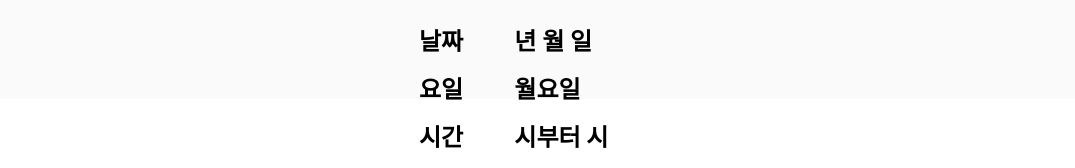
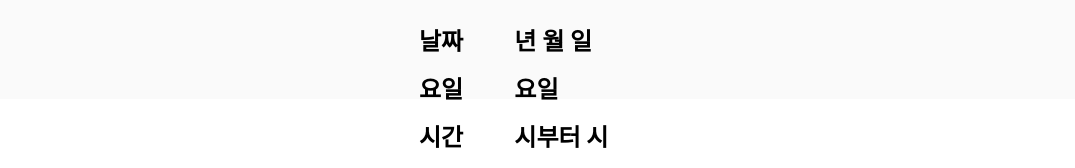
Before and after one commit to SejongCanDoIt/meeting-room-reservation, a React (Create React App) app in the folder front/: page /ShareReservationPage in a window 1280 px wide. Shown: the part 709-877 px from the top of the page, without its empty margins (102-1177 px from the left). Built offline with nearby package versions, Linux system fonts and the light colour scheme.

Commit message:
Fix: 예약 정보 요일 수정

```diff
--- a/front/src/components/pages/Reservation.jsx
+++ b/front/src/components/pages/Reservation.jsx
@@ -247,6 +247,7 @@ export default function Reservation() {
         const year = selectedDay.year.toString();
         const month = selectedDay.month < 10 ? "0" + selectedDay.month.toString() : selectedDay.month.toString();
         const date = selectedDay.date < 10 ? "0" + selectedDay.date.toString() : selectedDay.date.toString();
+        const day = selectedDay.day;
         const startTime = selectedTime.startTime < 10 ? "0" + selectedTime.startTime.toString() : selectedTime.startTime.toString();
         const endTime = selectedTime.endTime < 10 ? "0" + selectedTime.endTime.toString() : selectedTime.endTime.toString();
         // console.log("예약은 다음과 같습니다.");
@@ -255,10 +256,10 @@ export default function Reservation() {
 
         // 예약된 시간이 겹치지 않는것을 확인했다면
         const isOverlap = reservationOverlapHandler(selectedTime.startTime, selectedTime.endTime);
-        isOverlap ? alert("해당 시간대에는 이미 예약이 있습니다.") : makeReservation(year, month, date, startTime, endTime);
+        isOverlap ? alert("해당 시간대에는 이미 예약이 있습니다.") : makeReservation(year, month, date, day, startTime, endTime);
     }
 
-    const makeReservation = (year, month, date, startTime, endTime) => {
+    const makeReservation = (year, month, date, day, startTime, endTime) => {
         const reservationFromInfo = `${year}-${month}-${date}T${startTime}:00Z`;
         const reservationToInfo = `${year}-${month}-${date}T${endTime}:00Z`;
 
@@ -276,7 +277,7 @@ export default function Reservation() {
         axios.post('/reserve/', {...reservationInfo}, {params: {room_id: 835}})
             .then((res) => {
                 console.log(res);
-                navigate(`/ShareReservationPage?year=${year}&month=${month}&date=${date}&startTime=${startTime}&endTime=${endTime}`)
+                navigate(`/ShareReservationPage?year=${year}&month=${month}&date=${date}&day=${day}&startTime=${startTime}&endTime=${endTime}`)
             })
             .catch((err) => {
                 console.log(err);
--- a/front/src/components/pages/ShareReservationPage.jsx
+++ b/front/src/components/pages/ShareReservationPage.jsx
@@ -3,8 +3,8 @@ import '../css/ShareReservationPageStyle.css';
 
 function ShareReservationPage() {
     const [serchParams, setSearchParams] = useSearchParams();
+    const dayList = ["일", "월", "화", "수", "목", "금", "토"];
 
-    console.log(serchParams.get('year'));
     return (
         <div id="shareReservationPageContainer">
             <section id="shareReservationSection">
@@ -15,7 +15,7 @@ function ShareReservationPage() {
                     <img id="shareRoomImage" alt="roomImage" src="https://www.ibusiness.co.kr/wp-content/themes/twentytwenty-child/page/images/common_preview_conference07.jpg"></img>
                     <ul id="contentList">
                         <li className="contents">날짜 <p>{serchParams.get('year')}년 {serchParams.get('month')}월 {serchParams.get('date')}일</p></li>
-                        <li className="contents">요일 <p>월요일</p></li>
+                        <li className="contents">요일 <p>{dayList[serchParams.get('day')]}요일</p></li>
                         <li className="contents">시간 <p>{serchParams.get('startTime')}시부터 {serchParams.get('endTime')}시</p></li>
                         <li className="contents">장소 <p>AI센터 835호</p></li>
                     </ul>
```
